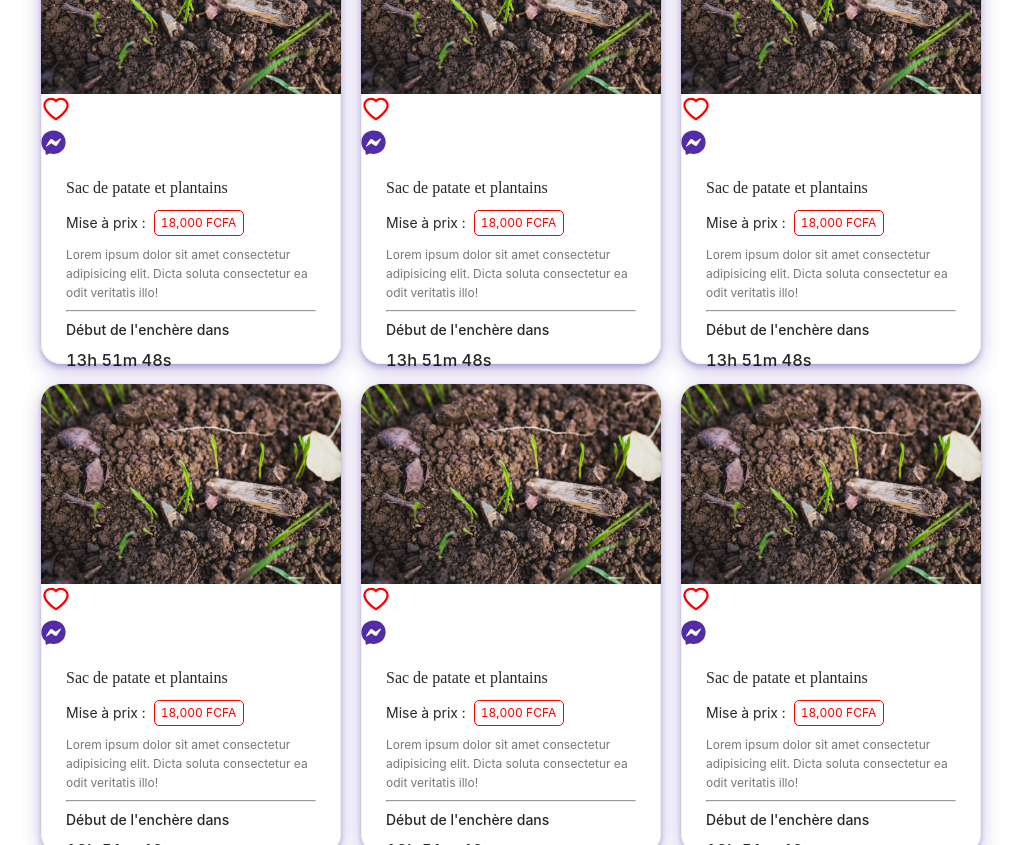
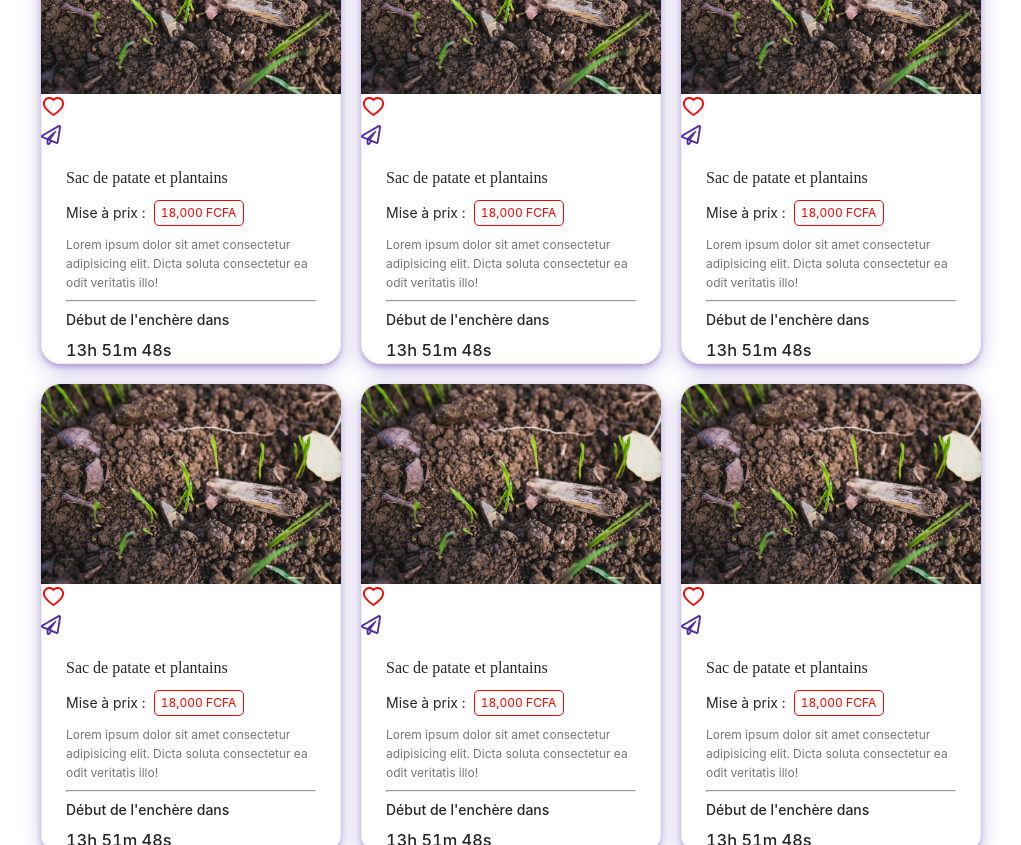
Before and after one commit to derrickteta/vente-enchere, a React (Create React App) app: page / in a window 1280 px wide. Shown: the part 960-1805 px from the top of the page, without its empty margins (129-1150 px from the left). Built offline with nearby package versions, Linux system fonts and the light colour scheme.

Commit message:
feat: update styles and icons in Auction Card

```diff
--- a/src/modules/homePage/components/Auctions/index.tsx
+++ b/src/modules/homePage/components/Auctions/index.tsx
@@ -6,7 +6,7 @@ import { AuctionCard } from '../../../shared/AuctionCard';
 
 const AuctionContainer = styled.div`
   margin-bottom: 50px;
-  > h2 {
+  h2 {
     color: ${PRIMARY};
   }
 
--- a/src/modules/shared/AuctionCard/index.tsx
+++ b/src/modules/shared/AuctionCard/index.tsx
@@ -1,7 +1,7 @@
 import styled from '@emotion/styled';
 import { Card, Image, Space, Tooltip } from 'antd';
 import { AiOutlineHeart } from 'react-icons/ai';
-import { FaFacebookMessenger } from 'react-icons/fa';
+import { FaRegPaperPlane } from 'react-icons/fa';
 import slide1 from '../../../assets/images/slide4.jpg';
 import { PRIMARY } from '../../../shared/colors';
 import { defaultImage } from '../../../shared/defaultImage';
@@ -74,10 +74,10 @@ export const AuctionCard = ({ auction }: { auction: any }) => {
             />
             <Space style={{ justifyContent: 'center' }}>
               <Tooltip title='Ajouter aux favoris'>
-                <AiOutlineHeart size={30} color='red' />
+                <AiOutlineHeart size={25} color='red' />
               </Tooltip>
               <Tooltip title='Me rappeler'>
-                <FaFacebookMessenger size={25} color={PRIMARY} />
+                <FaRegPaperPlane size={20} color={PRIMARY} />
               </Tooltip>
             </Space>
           </>
```
